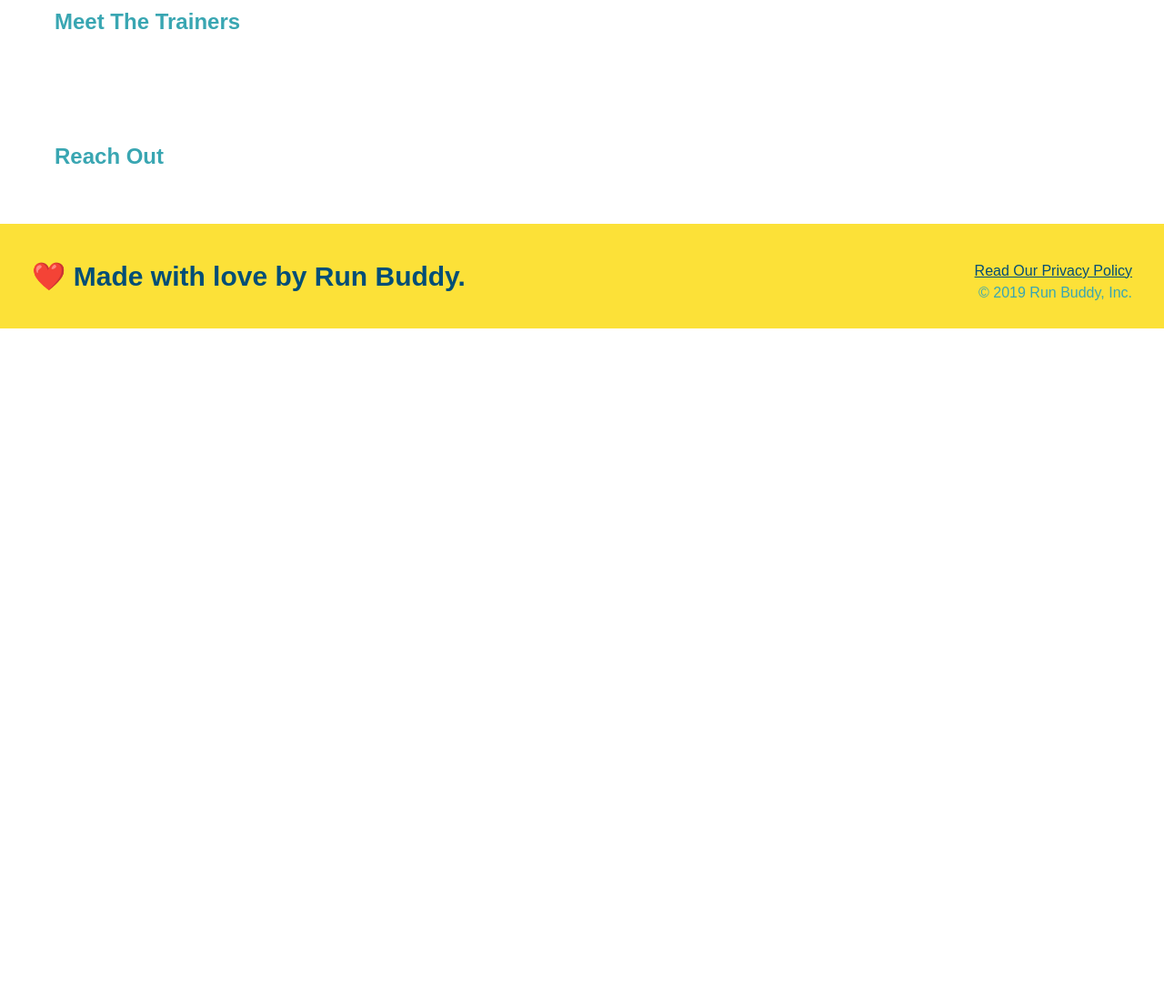
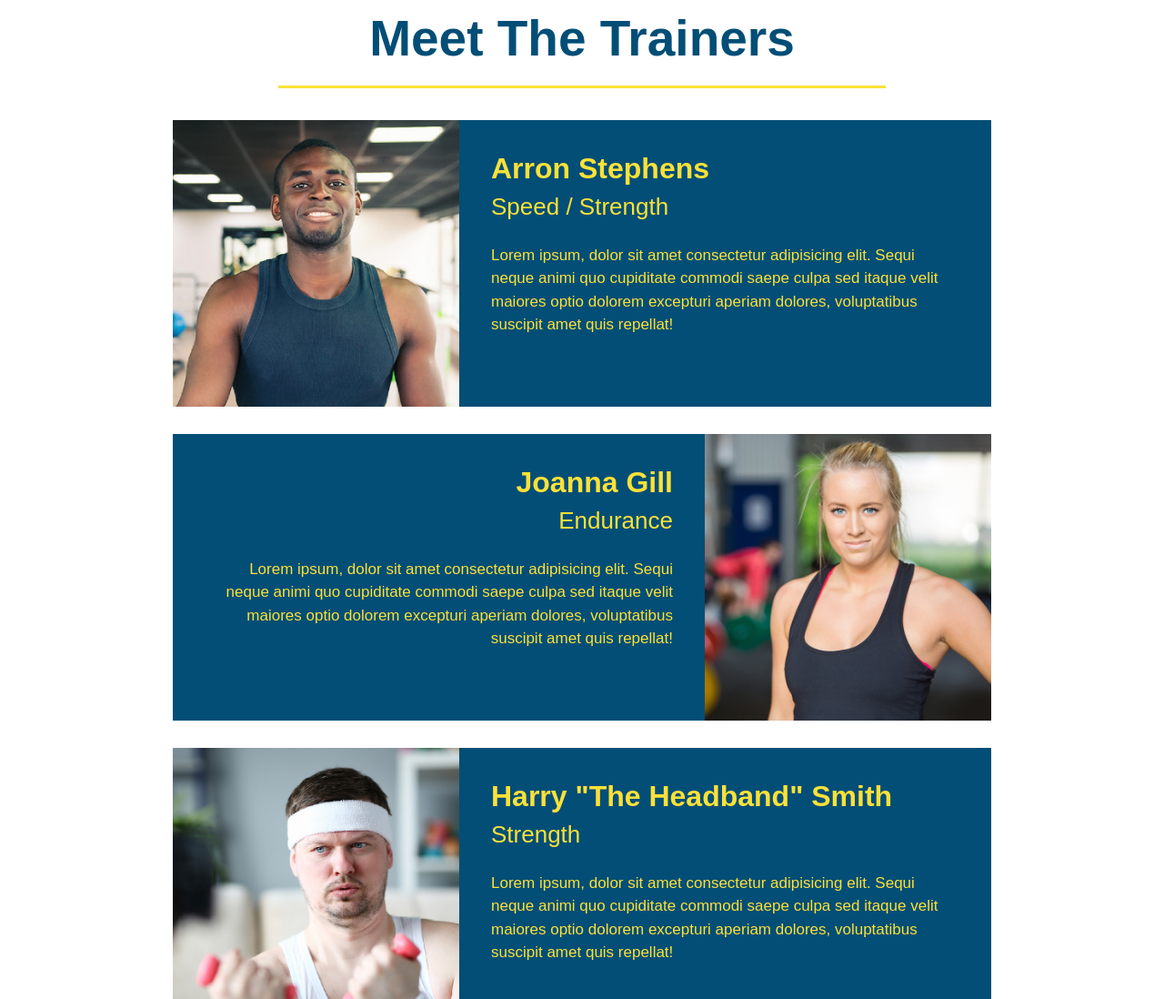
Before and after one commit to dosbor3/Run-Buddy2, a plain HTML site: page index.html in a window 1280 px wide. Shown: the part 2780-3878 px from the top of the page at 91% size. Before the commit the page ends 3141 px from the top, so only its background shows below. Drawn offline with Linux system fonts and the light colour scheme.

Commit message:
meet the trainers section HTML complete and css complete

```diff
--- a/assets/css/style.css
+++ b/assets/css/style.css
@@ -176,3 +176,56 @@
     color: #39a6b2;
     font-size: 23px;
   }
+
+  /* meet the trainers section */
+  .trainers {
+      text-align: center;
+  }
+
+  /* article section, that includes the trainer's info */
+  .trainer {
+      width: 900px;
+      margin: 0 auto 30px auto;
+      background: #024e76;
+      color: #fce138;
+      /* the overflow property tells the article element that
+         it does have content inside of it.. this is known as
+         providing block formatting context to the element */
+      overflow: auto;
+  }
+
+  .trainer img {
+    width: 35%;
+    float: left;
+  }
+
+  .trainer-bio {
+    padding: 35px;
+    float: left;
+    width: 65%;
+  }
+
+  /* used to align trainer's bio text */
+  .text-left {
+    text-align: left;
+  }
+
+  .text-right {
+    text-align: right;
+  }
+
+  .trainer-bio h3 {
+    font-size: 32px;
+    margin-bottom: 8px;
+  }
+
+  .trainer-bio h4 {
+    font-weight: lighter;
+    font-size: 26px;
+    margin-bottom: 25px;
+  }
+
+  .trainer-bio p {
+    font-size: 17px;
+    line-height: 1.5;
+  }
--- a/index.html
+++ b/index.html
@@ -103,13 +103,47 @@
    </section>
 
    <!-- "meet the trainers" section -->
-   <section id="your-trainers">
-       <h2>Meet The Trainers</h2>
+   <section id="your-trainers" class="trainers">
+       <h2 class="section-title primary-border">Meet The Trainers</h2>
+
+       <article class="trainer">
+        <img src="./assets/images/trainer-1.jpg" alt="Arron Stephens in his workout clothes, ready to pump iron" />
+        <div class="trainer-bio text-left">
+          <h3>Arron Stephens</h3>
+          <h4>Speed / Strength</h4>
+          <p>
+            Lorem ipsum, dolor sit amet consectetur adipisicing elit. Sequi neque animi quo cupiditate commodi saepe culpa sed
+            itaque velit maiores optio dolorem excepturi aperiam dolores, voluptatibus suscipit amet quis repellat!
+          </p>
+        </div>
+      </article>
+      <article class="trainer">
+        <div class="trainer-bio text-right">
+          <h3>Joanna Gill</h3>
+          <h4>Endurance</h4>
+          <p>
+            Lorem ipsum, dolor sit amet consectetur adipisicing elit. Sequi neque animi quo cupiditate commodi saepe culpa sed
+            itaque velit maiores optio dolorem excepturi aperiam dolores, voluptatibus suscipit amet quis repellat!
+          </p>
+        </div>
+        <img src="./assets/images/trainer-2.jpg" alt="Joanna Gill cooling off after a workout" />
+      </article>
+      <article class="trainer">
+        <img src="./assets/images/trainer-3.jpg" alt="Harry Smith wearing a headband and lifting comically small pink weights" />
+        <div class="trainer-bio text-left">
+          <h3>Harry "The Headband" Smith</h3>
+          <h4>Strength</h4>
+          <p>
+            Lorem ipsum, dolor sit amet consectetur adipisicing elit. Sequi neque animi quo cupiditate commodi saepe culpa sed
+            itaque velit maiores optio dolorem excepturi aperiam dolores, voluptatibus suscipit amet quis repellat!
+          </p>
+        </div>
+      </article>
    </section>
 
    <!-- "reach out" section -->
    <section id="reach-out">
-      <h2>Reach Out</h2>
+      <h2 class="section-title secondary-border">Reach Out</h2>
    </section>
 
    <!-- footer -->
```
Also changed, not shown: assets/images/trainer-1.jpg (added), assets/images/trainer-2.jpg (added), assets/images/trainer-3.jpg (added).
